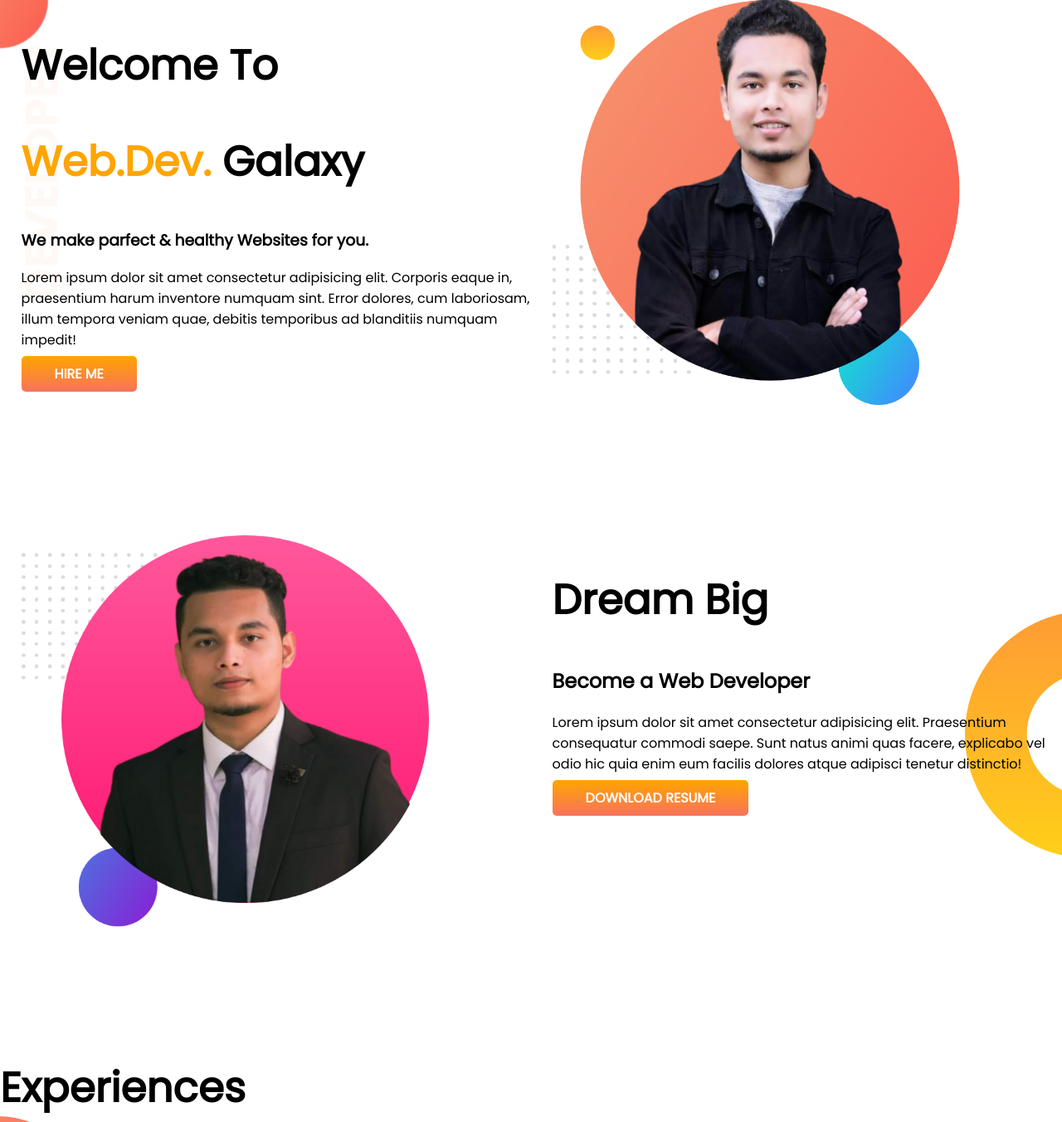
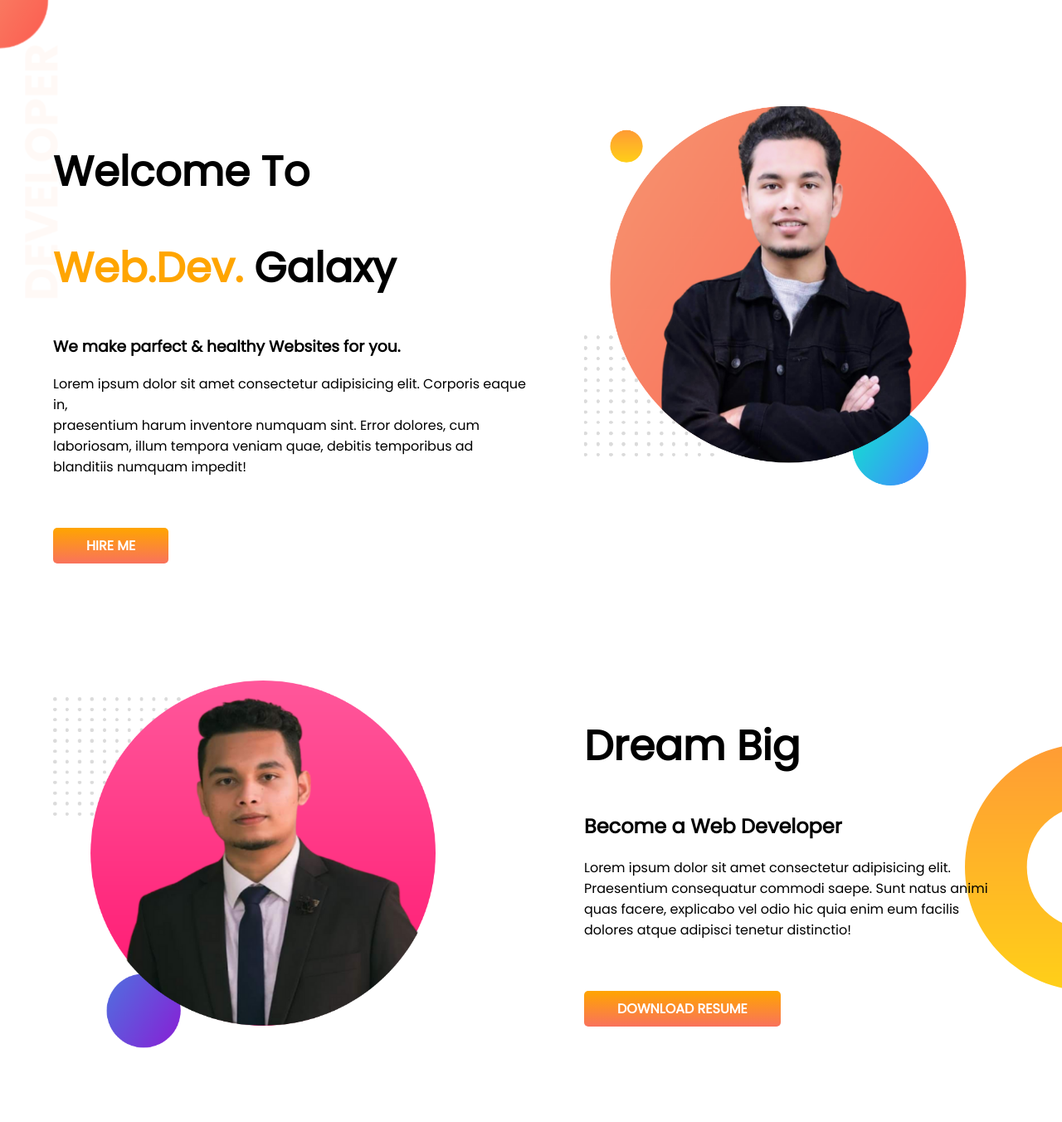
Before and after one commit to SajidBhuiyan/personal-portfolio, a plain HTML site: page index.html in a window 1280 px wide. Shown: the top 1352 px of the page at 83% size. Drawn offline with Linux system fonts and the light colour scheme.

Commit message:
some changes

```diff
--- a/css/main.css
+++ b/css/main.css
@@ -14,10 +14,13 @@ h1 {
 }
 .half-width {
   width: 50%;
-  padding-left: 2%;
+  padding-left: 5%;
 }
 .half-width img {
   width: 80%;
+}
+.button {
+  margin-top: 70px;
 }
 .link-button {
   text-decoration: none;
@@ -30,6 +33,7 @@ h1 {
 .top-banner {
   background-image: url(/images/top-banner.png);
   background-repeat: no-repeat;
+  padding-top: 10%;
 }
 .dream-big {
   background-image: url(/images/dream-bg.png);
@@ -40,6 +44,7 @@ h1 {
   background-image: url(/images/exp-bg.png);
   background-repeat: no-repeat;
   background-position: left;
+  text-align: center;
 }
 .experience-item {
   width: 40%;
--- a/index.html
+++ b/index.html
@@ -17,8 +17,8 @@
             <h1>Welcome To</h1>
             <h1><span class="orange">Web.Dev.</span> Galaxy</h1>
             <h3>We make parfect & healthy Websites for you.</h3>
-            <p>Lorem ipsum dolor sit amet consectetur adipisicing elit. Corporis eaque in, praesentium harum inventore numquam sint. Error dolores, cum laboriosam, illum tempora veniam quae, debitis temporibus ad blanditiis numquam impedit!</p>
-            <a class="link-button" target="_blank" href="https://www.linkedin.com/in/sajid-bhuiyan-a326511b0/ ">HIRE ME</a>
+            <p>Lorem ipsum dolor sit amet consectetur adipisicing elit. Corporis eaque in,<br> praesentium harum inventore numquam sint. Error dolores, cum laboriosam, illum tempora veniam quae, debitis temporibus ad blanditiis numquam impedit!</p>
+            <div class="button"><a class="link-button" target="_blank" href="https://www.linkedin.com/in/sajid-bhuiyan-a326511b0/ ">HIRE ME</a></div>
             </div>
         <div class="half-width">
             <img src="images/sajid.png" alt="sajids-pic" srcset="">
@@ -31,8 +31,8 @@
         <div class="half-width">
             <h1>Dream Big</h1>
             <h2>Become a Web Developer</h2>
-            <p>Lorem ipsum dolor sit amet consectetur adipisicing elit. Praesentium consequatur commodi saepe. Sunt natus animi quas facere, explicabo vel odio hic quia enim eum facilis dolores atque adipisci tenetur distinctio!</p>
-            <a class="link-button" href="">DOWNLOAD RESUME</a>
+            <p>Lorem ipsum dolor sit amet consectetur adipisicing elit.<br> Praesentium consequatur commodi saepe. Sunt natus animi<br> quas facere, explicabo vel odio hic quia enim eum facilis <br>dolores atque adipisci tenetur distinctio!</p>
+            <div class="button"><a class="link-button" href="">DOWNLOAD RESUME</a></div>
         </div>
     </section>
     <section class="experience-area">
```
